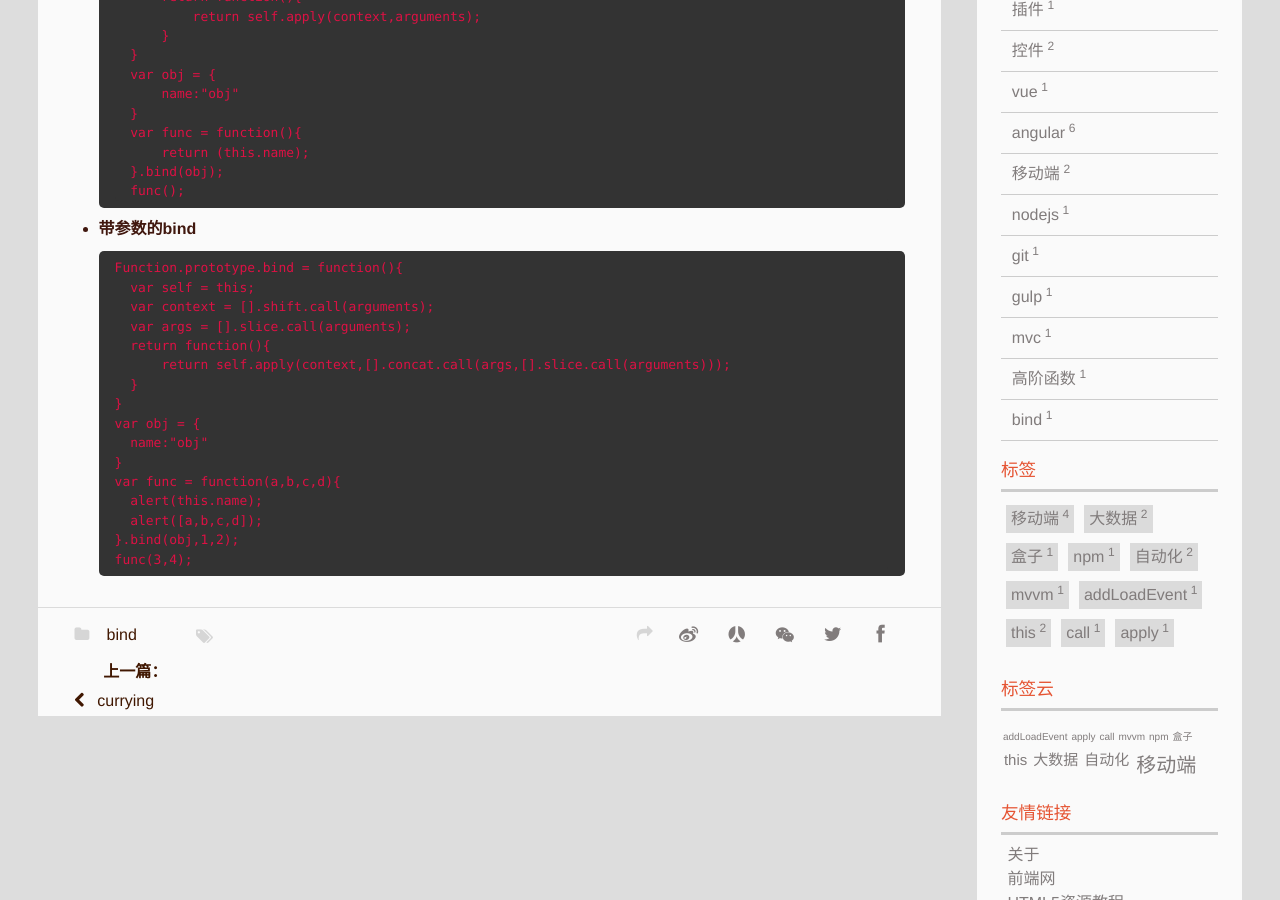
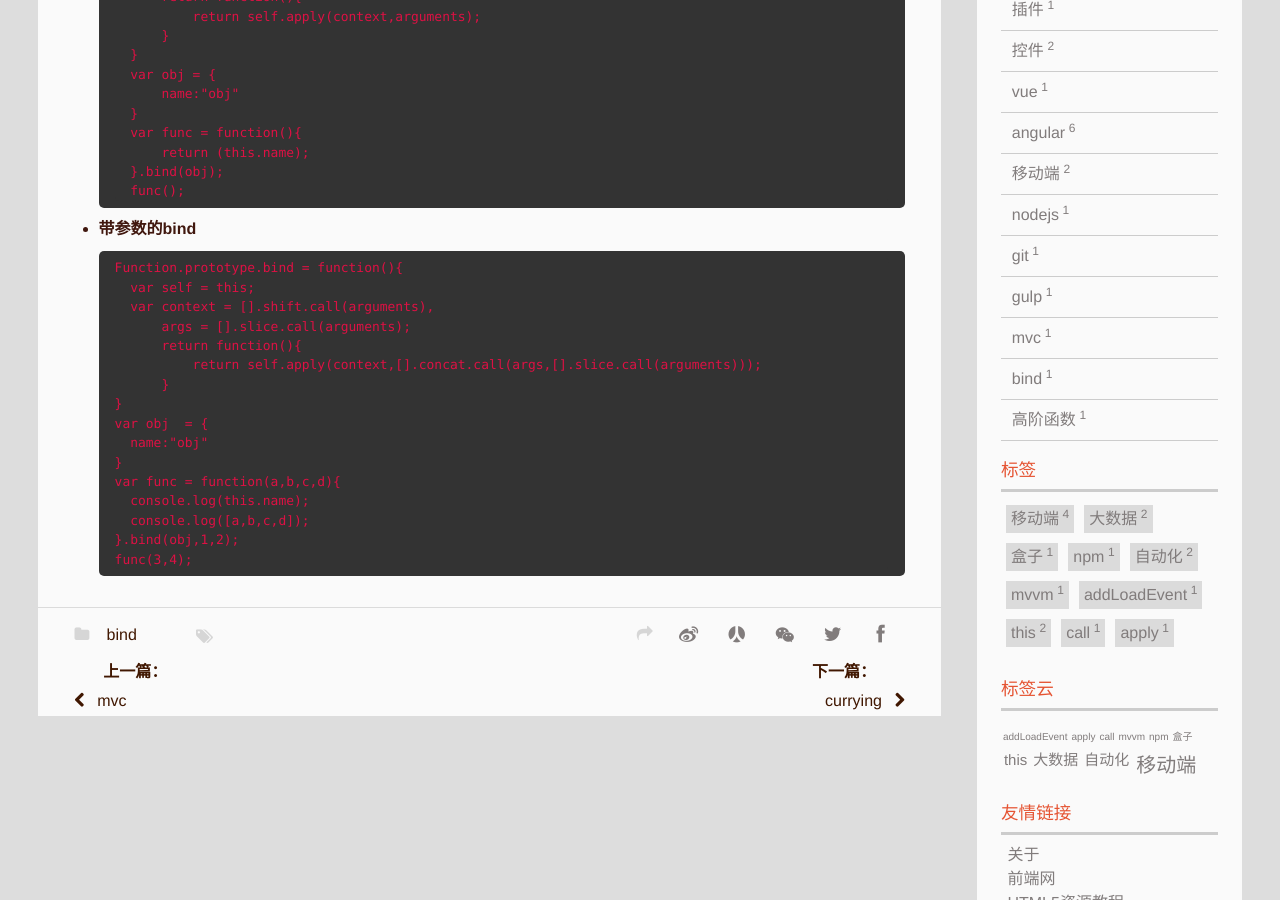
Before and after one commit to liqin1059/aLittlePanda.github.io, a Jekyll site: the page built from _posts/2018-1-12-bind.md, in a window 1280 px wide and 900 px high, scrolled down 513 px. Built offline with Jekyll 4.4.1, drawn with Linux system fonts in a browser that asks for light colours; comment, search, counter and statistics services are not loaded.

````diff
--- a/_posts/2018-1-12-bind.md
+++ b/_posts/2018-1-12-bind.md
@@ -31,18 +31,18 @@ bind
 ```
 Function.prototype.bind = function(){
     var self = this;
-    var context = [].shift.call(arguments);
-    var args = [].slice.call(arguments);
-    return function(){
-        return self.apply(context,[].concat.call(args,[].slice.call(arguments)));
-    }
+    var context = [].shift.call(arguments),
+        args = [].slice.call(arguments);
+        return function(){
+            return self.apply(context,[].concat.call(args,[].slice.call(arguments)));
+        }
 }
-var obj = {
+var obj  = {
     name:"obj"
 }
 var func = function(a,b,c,d){
-    alert(this.name);
-    alert([a,b,c,d]);
+    console.log(this.name);
+    console.log([a,b,c,d]);
 }.bind(obj,1,2);
 func(3,4);
 ```
````
Also changed, not shown: _posts/2018-01-15-currying.md (+2 -1 lines).
